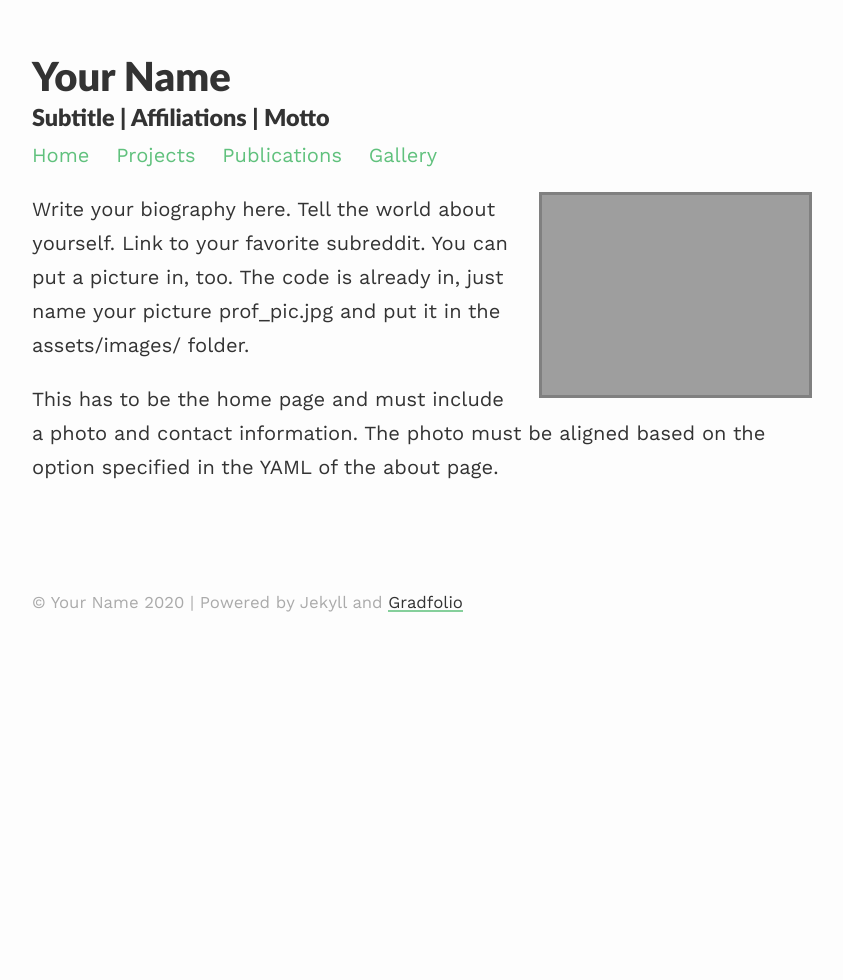
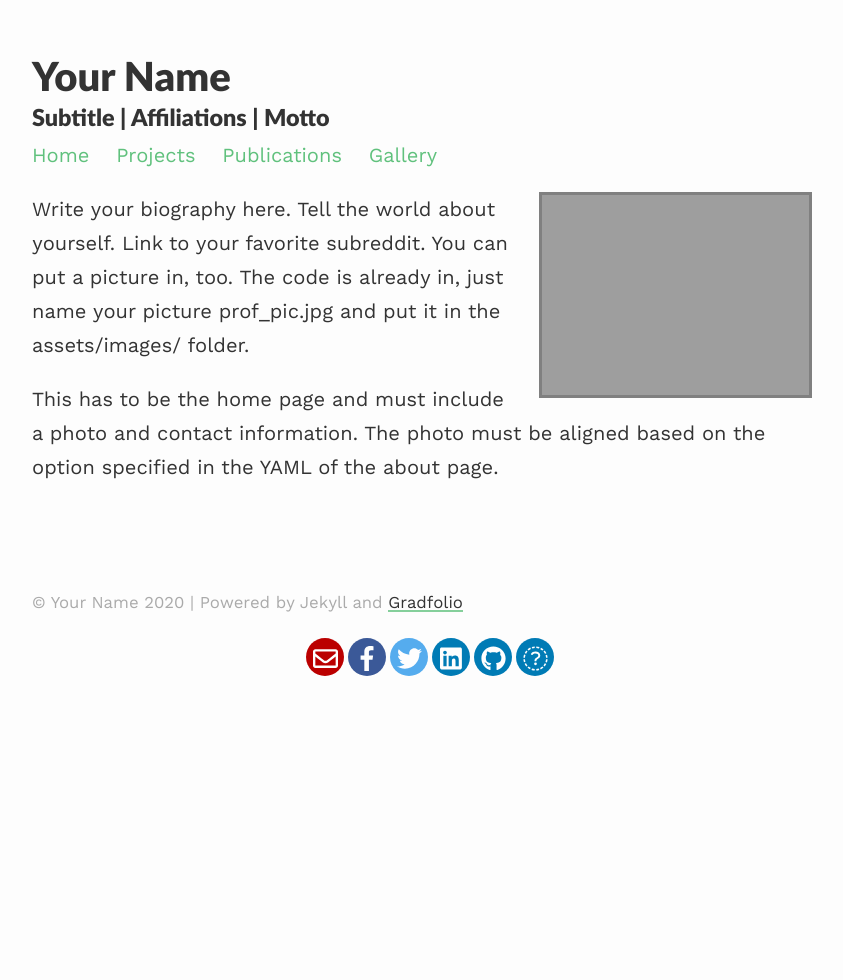
Before and after one commit to jitinnair1/gradfolio, a Jekyll site: the page built from index.md, in a window 1280 px wide. Shown: the whole page, without its empty margins (208-1051 px from the left). Built offline with Jekyll 4.4.1, drawn with Linux system fonts in a browser that asks for light colours; nearby versions of some CDN libraries; a style sheet for code colours, icons or effects is not loaded.

Commit message:
added social icons in footer

```diff
--- a/_config.yml
+++ b/_config.yml
@@ -3,8 +3,16 @@
 title: Your Name
 description: subtitle | affiliations | motto
 
-baseurl: / # name of the repository
+baseurl: # name of the repository
 email: your@email.com
+
+# Social media links
+facebook: nifft.baklol
+twitter: jitinnair1
+linkedin: jitinnair1
+githib: jitinnair1
+researchgate:
+orcid: 0000-0001-7004-9377
 
 highlighter: rouge
 markdown: kramdown
--- /dev/null
+++ b/_includes/social-footer.html
@@ -0,0 +1,73 @@
+<script defer src="https://use.fontawesome.com/releases/v5.0.13/js/all.js"
+integrity="sha384-xymdQtn1n3lH2wcu0qhcdaOpQwyoarkgLVxC/wZ5q7h9gHtxICrpcaSUfygqZGOe"
+crossorigin="anonymous"></script>
+
+<link rel="stylesheet" href="https://cdn.rawgit.com/jpswalsh/academicons/master/css/academicons.min.css">
+
+
+<div class="rounded-social-buttons">
+
+{%- if site.email -%}
+<a title="{{ _locale_string_email }}"
+class="social-button email" itemprop="email"
+href="mailto:{{ site.email }}" target="_blank">
+<i class="far fa-envelope"></i>
+</a>
+{%- endif -%}
+
+{%- if site.facebook -%}
+<a title="{{ _locale_string_follow | replace: '[NAME]', 'Facebook' }}"
+class="social-button facebook" itemprop="sameAs"
+href="https://www.facebook.com/{{ site.facebook }}"
+target="_blank">
+<i class="fab fa-facebook-f"></i>
+</a>
+{%- endif -%}
+
+{%- if site.twitter -%}
+<a title="{{ _locale_string_follow | replace: '[NAME]', 'Twitter' }}"
+class="social-button twitter"
+href="https://www.twitter.com/{{ site.twitter }}" itemprop="sameAs"
+target="_blank">
+<i class="fab fa-twitter"></i>
+</a>
+{%- endif -%}
+
+{%- if site.linkedin -%}
+<a title="{{ _locale_string_follow | replace: '[NAME]', 'LinkedIn' }}"
+class="social-button linkedin"
+href="https://www.linkedin.com/{{ site.linkedin }}" itemprop="sameAs"
+target="_blank">
+<i class="fab fa-linkedin"></i>
+</a>
+{%- endif -%}
+
+
+{%- if site.github -%}
+<a title="{{ _locale_string_follow | replace: '[NAME]', 'GitHub' }}"
+class="social-button linkedin"
+href="https://www.github.com/{{ site.github }}" itemprop="sameAs"
+target="_blank">
+<i class="fab fa-github"></i>
+</a>
+{%- endif -%}
+
+{%- if site.researchgate -%}
+<a title="{{ _locale_string_follow | replace: '[NAME]', 'ResearchGate' }}"
+class="social-button linkedin"
+href="https://www.researchgate.net/profile/{{ site.researchgate }}" itemprop="sameAs"
+target="_blank">
+<i class="fab fa-researchgate"></i>
+</a>
+{%- endif -%}
+
+{%- if site.orcid -%}
+<a title="{{ _locale_string_follow | replace: '[NAME]', 'OrcID' }}"
+class="social-button linkedin"
+href="https://orcid.org/{{ site.orcid }}" itemprop="sameAs"
+target="_blank">
+<i class="fab fa-orcid"></i>
+</a>
+{%- endif -%}
+
+</div>
--- a/_layouts/default.html
+++ b/_layouts/default.html
@@ -37,6 +37,9 @@
                     <a target="_blank" href="https://github.com/jitinnair1/hagura-academic/">Gradfolio</a>
             </small>
           </p>
+
+        {% include social-footer.html %}
+
         </footer>
 
         {% include analytics.html %}
--- /dev/null
+++ b/assets/css/_sass/footer-social.scss
@@ -0,0 +1,97 @@
+/* Social Icons for Foorter from https://codepen.io/deutschland2k/pen/qKpdJX */
+
+.svg-inline--fa {
+  vertical-align: 0.100em;
+}
+
+.rounded-social-buttons {
+  text-align: center;
+}
+
+.rounded-social-buttons .social-button {
+  display: inline-block;
+  position: relative;
+  cursor: pointer;
+  width: 2.125rem;
+  height: 2.125rem;
+  border: 0.125rem solid transparent;
+  padding: 0;
+  text-decoration: none;
+  text-align: center;
+  color: #fefefe;
+  font-size: 1.5625rem;
+  font-weight: normal;
+  line-height: 2em;
+  border-radius: 1.6875rem;
+  transition: all 0.5s ease;
+  margin-right: 0.25rem;
+  margin-bottom: 0.25rem;
+}
+
+.rounded-social-buttons .social-button:hover, .rounded-social-buttons .social-button:focus {
+  -webkit-transform: rotate(360deg);
+      -ms-transform: rotate(360deg);
+          transform: rotate(360deg);
+}
+
+.rounded-social-buttons
+.fa-twitter,
+.fa-facebook-f,
+.fa-linkedin,
+.fa-github,
+.fa-researchgate,
+.fa-orcid,
+.fa-
+.fa-envelope {
+  font-size: 25px;
+}
+
+.rounded-social-buttons .social-button.facebook {
+  background: #3b5998;
+}
+
+.rounded-social-buttons .social-button.facebook:hover, .rounded-social-buttons .social-button.facebook:focus {
+  color: #3b5998;
+  background: #fefefe;
+  border-color: #3b5998;
+}
+
+.rounded-social-buttons .social-button.twitter {
+  background: #55acee;
+}
+
+.rounded-social-buttons .social-button.twitter:hover, .rounded-social-buttons .social-button.twitter:focus {
+  color: #55acee;
+  background: #fefefe;
+  border-color: #55acee;
+}
+
+.rounded-social-buttons .social-button.linkedin {
+  background: #007bb5;
+}
+
+.rounded-social-buttons .social-button.linkedin:hover, .rounded-social-buttons .social-button.linkedin:focus {
+  color: #007bb5;
+  background: #fefefe;
+  border-color: #007bb5;
+}
+
+.rounded-social-buttons .social-button.github {
+  background: #bb0000;
+}
+
+.rounded-social-buttons .social-button.github:hover, .rounded-social-buttons .social-button.github:focus {
+  color: #bb0000;
+  background: #fefefe;
+  border-color: #bb0000;
+}
+
+.rounded-social-buttons .social-button.email {
+  background: #bb0000;
+}
+
+.rounded-social-buttons .social-button.email:hover, .rounded-social-buttons .social-button.email:focus {
+  color: #bb0000;
+  background: #fefefe;
+  border-color: #bb0000;
+}
--- a/assets/css/main.scss
+++ b/assets/css/main.scss
@@ -20,6 +20,7 @@
 // Do not make any changes to this file. Go to /_sass and find the appropriate SCSS file and make changes there.
 @import
         "variables",
+        "footer-social",
         "projects",
         "profile",
         "footer",
```
Also changed, not shown: _bibliography/papers.bib (added, +64 -0 lines), README.md, 1 other file.
